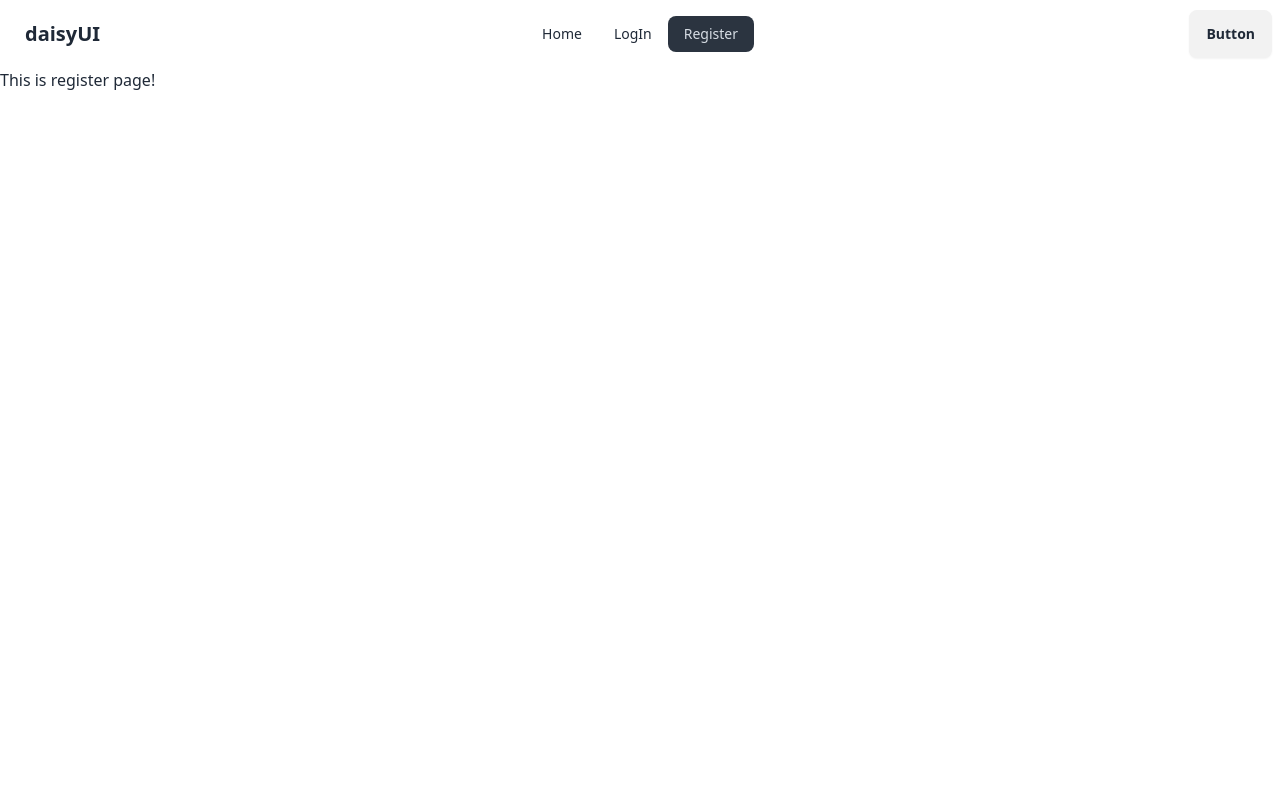
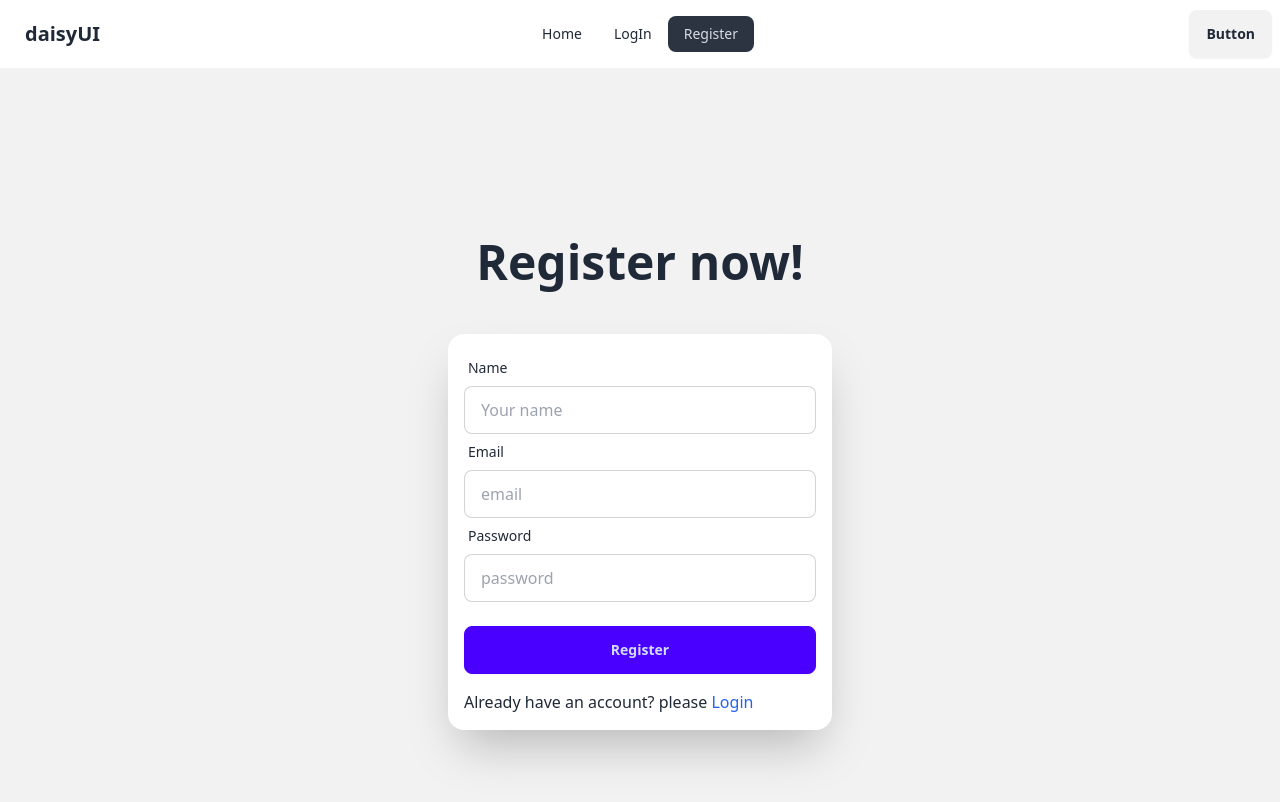
Before and after one commit to Rahi94/Authentication-project-1, a React (Vite) app: page /register in a window 1280 px wide. Shown: the top 802 px of the page. Built offline with nearby package versions, Linux system fonts and the light colour scheme.

Commit message:
login and register page done

```diff
--- a/src/Components/Login.jsx
+++ b/src/Components/Login.jsx
@@ -1,11 +1,51 @@
 import React from 'react';
+import { Link } from 'react-router-dom';
 
 const Login = () => {
+
+    const handleLogin = e => {
+        e.preventDefault();
+        const email = e.target.email.value;
+        const password = e.target.password.value;
+        console.log(email, password);
+    }
+
     return (
-        <div>
-           <h3>This is login page!</h3>
+        <div className="hero bg-base-200 min-h-screen">
+            <div className="hero-content flex-col ">
+                <div className="text-center p-8">
+                    <h1 className="text-5xl font-bold">Login now!</h1>
+
+                </div>
+                <div className="card p-4 bg-base-100 w-full max-w-sm shrink-0 shadow-2xl">
+                    <form onSubmit={handleLogin}>
+                        <div className="form-control">
+                            <label className="label">
+                                <span className="label-text">Email</span>
+                            </label>
+                            <input type="email" placeholder="email" name='email' className="input input-bordered" required />
+                        </div>
+                        <div className="form-control">
+                            <label className="label">
+                                <span className="label-text">Password</span>
+                            </label>
+                            <input type="password" placeholder="password" name='password' className="input input-bordered" required />
+                            <label className="label">
+                                <a href="#" className="label-text-alt link link-hover">Forgot password?</a>
+                            </label>
+                        </div>
+                        <div className="form-control mt-6">
+                            <button className="btn btn-primary">Login</button>
+                        </div>
+                        <div className='mt-4'>
+                            <p>New here? please <Link to='/register' className='text-blue-600'>Register</Link></p>
+
+                        </div>
+                    </form>
+                </div>
+            </div>
         </div>
     );
 };
 
-export default Login;<h3>This is login page!</h3>
+export default Login; <h3>This is login page!</h3>
--- a/src/Components/Register.jsx
+++ b/src/Components/Register.jsx
@@ -1,9 +1,52 @@
 import React from 'react';
+import { Link } from 'react-router-dom';
 
 const Register = () => {
+    const handleRegister = e => {
+        e.preventDefault();
+        const email = e.target.email.value;
+        const name = e.target.name.value;
+        const password = e.target.password.value;
+        console.log(email, password, name);
+    }
     return (
-        <div>
-            <h3>This is register page!</h3>
+        <div className="hero bg-base-200 min-h-screen">
+            <div className="hero-content flex-col ">
+                <div className="text-center p-8">
+                    <h1 className="text-5xl font-bold">Register now!</h1>
+
+                </div>
+                <div className="card p-4 bg-base-100 w-full max-w-sm shrink-0 shadow-2xl">
+                    <form onSubmit={handleRegister}>
+                        <div className="form-control">
+                            <label className="label">
+                                <span className="label-text">Name</span>
+                            </label>
+                            <input type="text" placeholder="Your name" name='name' className="input input-bordered" required />
+                        </div>
+                        <div className="form-control">
+                            <label className="label">
+                                <span className="label-text">Email</span>
+                            </label>
+                            <input type="email" placeholder="email" name='email' className="input input-bordered" required />
+                        </div>
+                        <div className="form-control">
+                            <label className="label">
+                                <span className="label-text">Password</span>
+                            </label>
+                            <input type="password" placeholder="password" name='password' className="input input-bordered" required />
+
+                        </div>
+                        <div className="form-control mt-6">
+                            <button className="btn btn-primary">Register</button>
+                        </div>
+                        <div className='mt-4'>
+                            <p>Already have an account? please <Link to='/login' className='text-blue-600'>Login</Link></p>
+
+                        </div>
+                    </form>
+                </div>
+            </div>
         </div>
     );
 };
```
